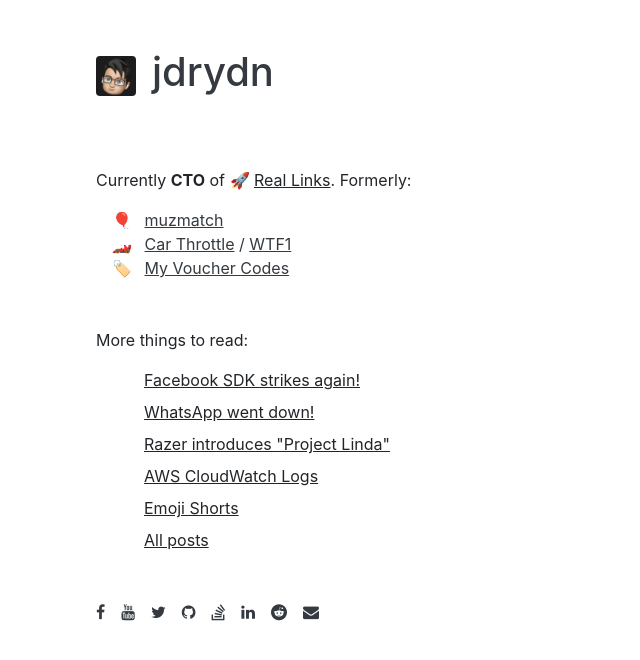
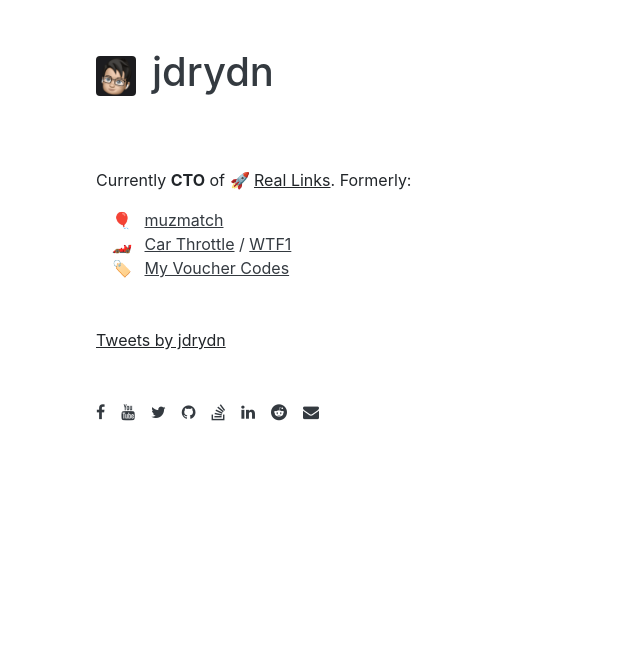
Before and after one commit to jdrydn/jdrydn.github.io, a Jekyll site: the page built from index.html, in a window 1280 px wide. Shown: the top 660 px of the page, without its empty margins (0-640 px from the left). Built offline with Jekyll 4.4.1, drawn with Linux system fonts in a browser that asks for light colours; comment, search, counter and statistics services are not loaded.

Commit message:
Added Twitter timeline to home page

```diff
--- a/_config.yml
+++ b/_config.yml
@@ -1,7 +1,6 @@
 permalink: /posts/:title.html
 timezone: Europe/London
 exclude:
-  - .forestry/
   - README.md
 defaults:
   - scope:
--- a/index.html
+++ b/index.html
@@ -84,17 +84,7 @@
 
   {% if site.posts %}
   <section class="my-5 mkdwn">
-    <p>More things to read:</p>
-    <ul class="list-unstyled ml-0 ml-sm-5">
-      {% for post in site.posts limit:5 %}
-      <li class="mb-2">
-        <a class="text-dark" href="{{ post.url | relative_url }}" {% if post.title %}title="{{ post.title }}"{% endif %}>
-          {{ post.title | default: post.id }}
-        </a>
-      </li>
-      {%- endfor %}
-      <li><a class="text-dark" href="{{ '/blog.html' | relative_url }}" title="All posts">All posts</a></li>
-    </ul>
+    <a class="twitter-timeline" href="https://twitter.com/jdrydn">Tweets by jdrydn</a>
   </section>
   {% endif %}
 
@@ -111,5 +101,6 @@
     {%- endfor %}
   </footer>
   {%- endif -%}
+</div>
 
-</div>
+<script async src="https://platform.twitter.com/widgets.js"></script>
```
Also changed, not shown: .forestry/front_matter/templates/blog-post.yml (deleted), .forestry/settings.yml (deleted), README.md (added).
